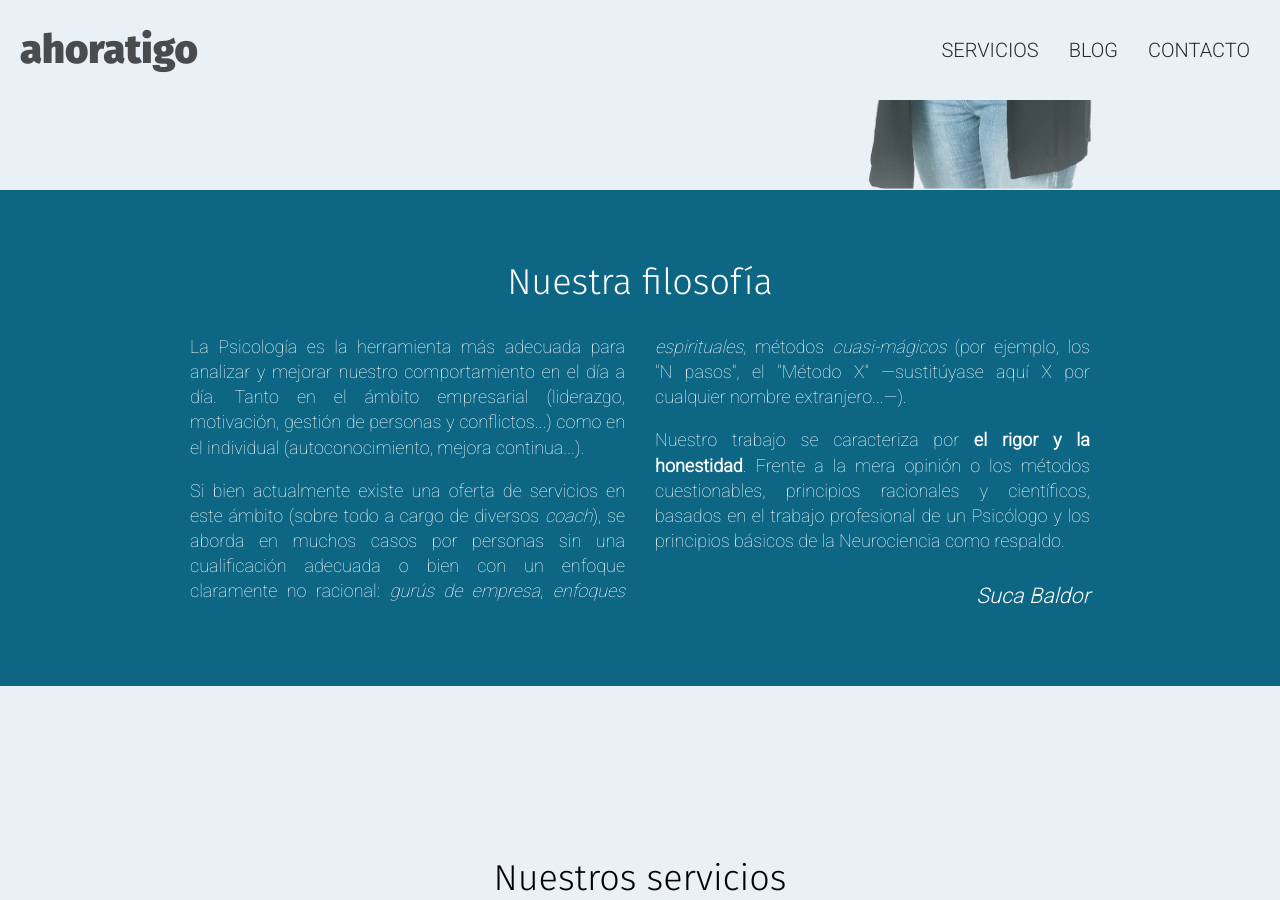
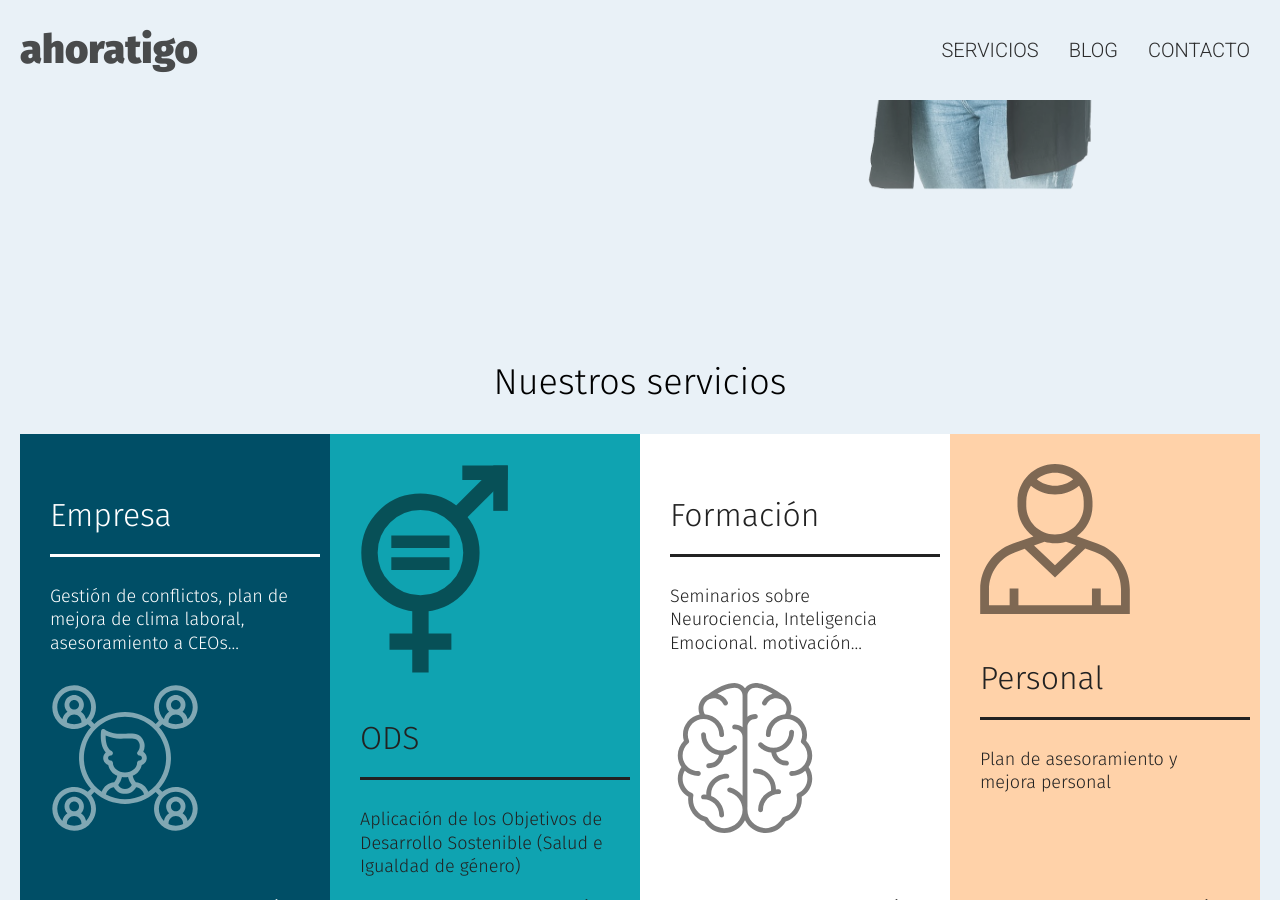
Before and after one commit to sukabal/sukabal.github.io, a Jekyll site: the page built from index.html, in a window 1280 px wide and 900 px high, scrolled down 510 px. Built offline with Jekyll 4.4.1, drawn with Linux system fonts in a browser that asks for light colours; comment, search, counter and statistics services are not loaded.

Commit message:
feat: temporary disable our principles

```diff
--- a/index.html
+++ b/index.html
@@ -17,7 +17,7 @@ title: Bienvenido a ahoratigo.com
   <div class="hero-header__image"></div>
 </div>
 
-<section id="section-principles" class="band bg-primary">
+<!-- <section id="section-principles" class="band bg-primary">
   <h2 class="color-white">Nuestra filosofía</h2>
   <div class="main-paragraph main-paragraph--2-cols color-white">
     <p>
@@ -44,7 +44,7 @@ title: Bienvenido a ahoratigo.com
       Suca Baldor
     </p>
   </div>
-</section>
+</section> -->
 
 <section id="section-services" class="band bg-light-grey">
   <h2>Nuestros servicios</h2>
```
